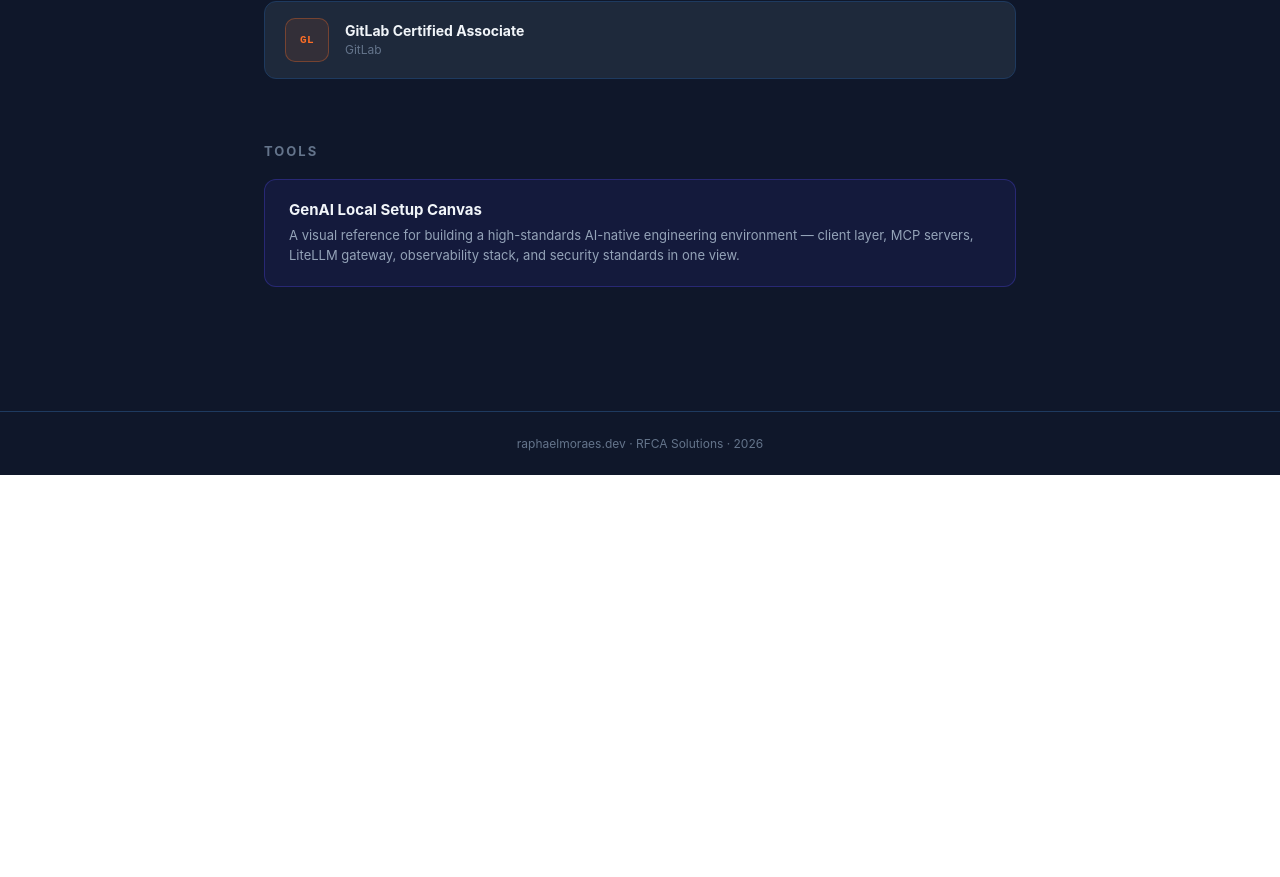
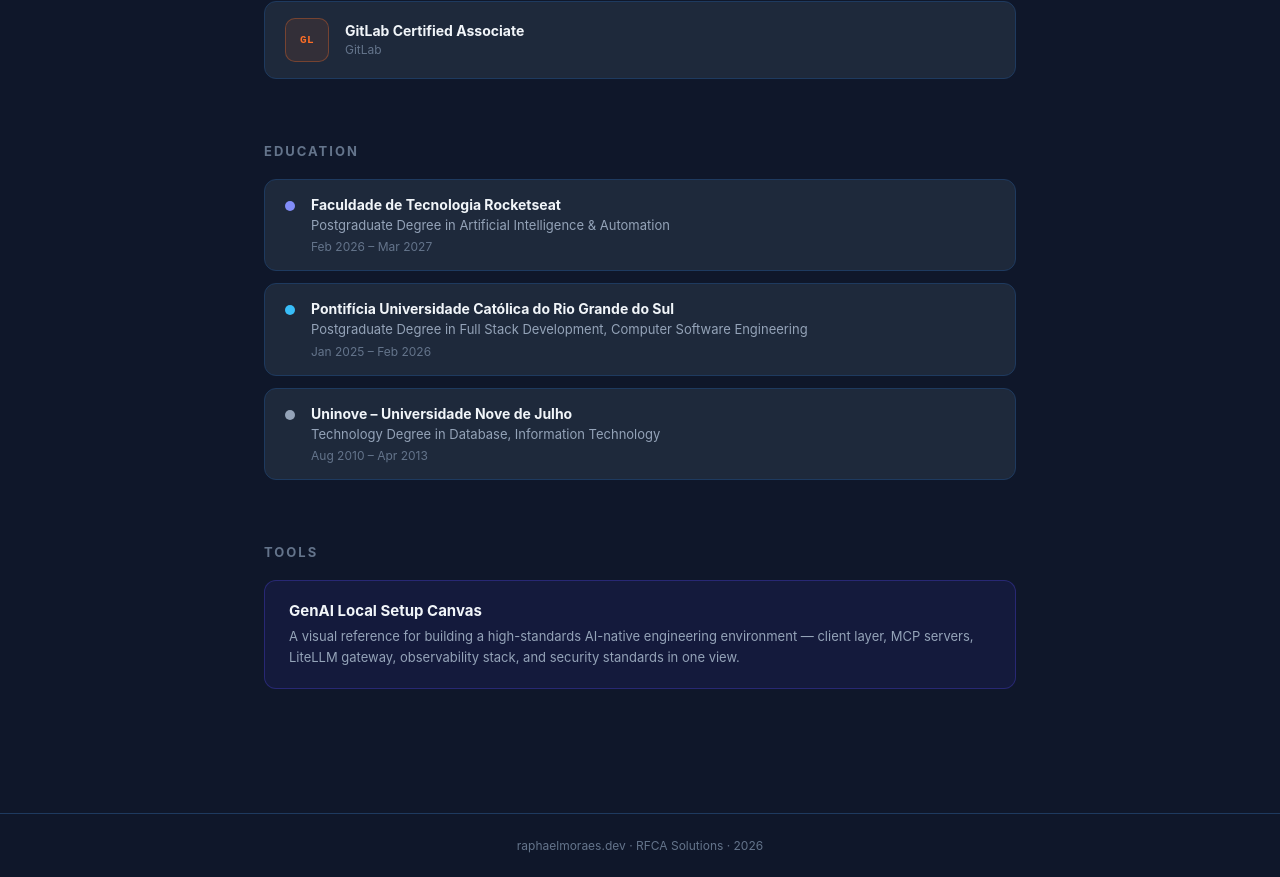
Before and after one commit to rdemoraes/rdemoraes.github.io, a Next.js app: page / in a window 1280 px wide. Shown: the part 1098-1975 px from the top of the page. Before the commit the page ends 1573 px from the top, so only its background shows below. Built offline with nearby package versions, Linux system fonts and the light colour scheme.

Commit message:
update home page

```diff
--- a/pages/index.tsx
+++ b/pages/index.tsx
@@ -99,6 +99,85 @@
         }}
       >
         {issuer}
+      </div>
+    </div>
+  </div>
+);
+
+const education = [
+  {
+    school: "Faculdade de Tecnologia Rocketseat",
+    degree: "Postgraduate Degree in Artificial Intelligence & Automation",
+    period: "Feb 2026 – Mar 2027",
+    color: "#818cf8",
+  },
+  {
+    school: "Pontifícia Universidade Católica do Rio Grande do Sul",
+    degree: "Postgraduate Degree in Full Stack Development, Computer Software Engineering",
+    period: "Jan 2025 – Feb 2026",
+    color: "#38bdf8",
+  },
+  {
+    school: "Uninove – Universidade Nove de Julho",
+    degree: "Technology Degree in Database, Information Technology",
+    period: "Aug 2010 – Apr 2013",
+    color: "#94a3b8",
+  },
+];
+
+const EducationCard = ({ school, degree, period, color }: (typeof education)[0]) => (
+  <div
+    style={{
+      background: PALETTE.surface,
+      border: `1px solid ${PALETTE.border}`,
+      borderRadius: 12,
+      padding: "16px 20px",
+      display: "flex",
+      alignItems: "flex-start",
+      gap: 16,
+    }}
+  >
+    <div
+      style={{
+        width: 10,
+        height: 10,
+        borderRadius: "50%",
+        background: color,
+        flexShrink: 0,
+        marginTop: 5,
+      }}
+    />
+    <div style={{ flex: 1 }}>
+      <div
+        style={{
+          fontSize: 14,
+          fontWeight: 700,
+          color: PALETTE.text,
+          fontFamily: "Inter, system-ui, sans-serif",
+          marginBottom: 3,
+        }}
+      >
+        {school}
+      </div>
+      <div
+        style={{
+          fontSize: 13,
+          color: PALETTE.slate,
+          fontFamily: "Inter, system-ui, sans-serif",
+          marginBottom: 4,
+          lineHeight: 1.5,
+        }}
+      >
+        {degree}
+      </div>
+      <div
+        style={{
+          fontSize: 12,
+          color: PALETTE.muted,
+          fontFamily: "Inter, system-ui, sans-serif",
+        }}
+      >
+        {period}
       </div>
     </div>
   </div>
@@ -344,6 +423,27 @@
             </div>
           </section>
 
+          {/* Education */}
+          <section style={{ marginBottom: 64 }}>
+            <h2
+              style={{
+                fontSize: 13,
+                fontWeight: 700,
+                color: PALETTE.muted,
+                letterSpacing: 2,
+                textTransform: "uppercase",
+                margin: "0 0 20px",
+              }}
+            >
+              Education
+            </h2>
+            <div style={{ display: "flex", flexDirection: "column", gap: 12 }}>
+              {education.map((e) => (
+                <EducationCard key={e.school} {...e} />
+              ))}
+            </div>
+          </section>
+
           {/* Canvas */}
           <section style={{ marginBottom: 64 }}>
             <h2
```
